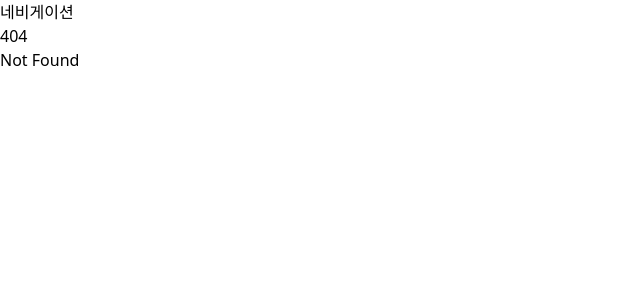
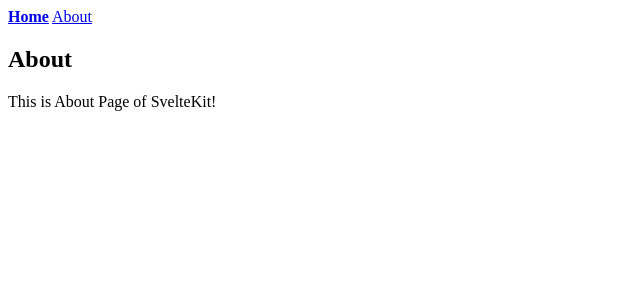
Before and after one commit to frorong/frorong-s-history, a SvelteKit app: page /about in a window 1280 px wide. Before the commit this address had no page. Shown: the top 300 px of the page, without its empty margins (0-640 px from the left). Built offline with nearby package versions, Linux system fonts and the light colour scheme.

Commit message:
Add header

```diff
--- /dev/null
+++ b/src/components/header.svelte
@@ -0,0 +1,13 @@
+<script lang="ts">
+</script>
+
+<nav
+  class="flex justify-start sm:ml-28 space-x-8"
+>
+  <a href="/" class="text-xl">
+    <b>Home</b>
+  </a>
+  <a href="/about" class="text-xl"
+    >About</a
+  >
+</nav>
--- a/src/routes/+layout.svelte
+++ b/src/routes/+layout.svelte
@@ -1,8 +1,16 @@
-<script>
-  import '../app.pcss'
+<script lang="ts">
+  // import '../app.postcss'
+  // import './prism.css'
+  import Header from '../components/header.svelte'
 </script>
 
-<div>
-  <h1>네비게이션</h1>
-  <slot />
+<div
+  class="w-full p-4 md:p-6 lg:p-8 xl:p-12"
+>
+  <Header />
+  <main
+    class="flex flex-col w-full items-center"
+  >
+    <slot />
+  </main>
 </div>
--- /dev/null
+++ b/src/routes/about/+page.svelte
@@ -0,0 +1,10 @@
+<section
+  class="w-full flex flex-col space-y-8 mt-8 pt-2 items-center"
+>
+  <h1 class="text-4xl font-bold">
+    About
+  </h1>
+  <p class="text-lg">
+    This is About Page of SvelteKit!
+  </p>
+</section>
--- a/src/routes/db/+page.server.ts
+++ b/src/routes/db/+page.server.ts
@@ -1,48 +1,48 @@
-import { tutorials } from '$db/tutorials'
+// import { tutorials } from '$db/tutorials'
 
-import type { PageServerLoad } from './$types'
+// import type { PageServerLoad } from './$types'
 
-export const load: PageServerLoad =
-  async function () {
-    console.log('>>>> start')
+// export const load: PageServerLoad =
+//   async function () {
+//     console.log('>>>> start')
 
-    const data = await tutorials
+//     const data = await tutorials
 
-      .find(
-        {},
+//       .find(
+//         {},
 
-        {
-          projection: {
-            _id: String,
+//         {
+//           projection: {
+//             _id: String,
 
-            title: String,
+//             title: String,
 
-            state: Number,
-          },
-        }
-      )
+//             state: Number,
+//           },
+//         }
+//       )
 
-      .toArray()
+//       .toArray()
 
-    data.forEach((item) => {
-      console.log(
-        '>>>> title : ' + item.title
-      )
+//     data.forEach((item) => {
+//       console.log(
+//         '>>>> title : ' + item.title
+//       )
 
-      if (item.title.length > 14) {
-        item.length =
-          item.title.length * 0.7
-      } else {
-        item.length =
-          item.title.length * 0.8
-      }
-    })
+//       if (item.title.length > 14) {
+//         item.length =
+//           item.title.length * 0.7
+//       } else {
+//         item.length =
+//           item.title.length * 0.8
+//       }
+//     })
 
-    const loadData = JSON.parse(
-      JSON.stringify(data)
-    )
+//     const loadData = JSON.parse(
+//       JSON.stringify(data)
+//     )
 
-    return {
-      tutorials: loadData,
-    }
-  }
+//     return {
+//       tutorials: loadData,
+//     }
+//   }
--- a/src/routes/db/+page.svelte
+++ b/src/routes/db/+page.svelte
@@ -1,4 +1,4 @@
-<script lang="ts">
+<!-- <script lang="ts">
   import { onMount } from 'svelte'
   import type { PageData } from './$types'
 
@@ -10,4 +10,4 @@
   )
 </script>
 
-<h1>test</h1>
+<h1>test</h1> -->
```
